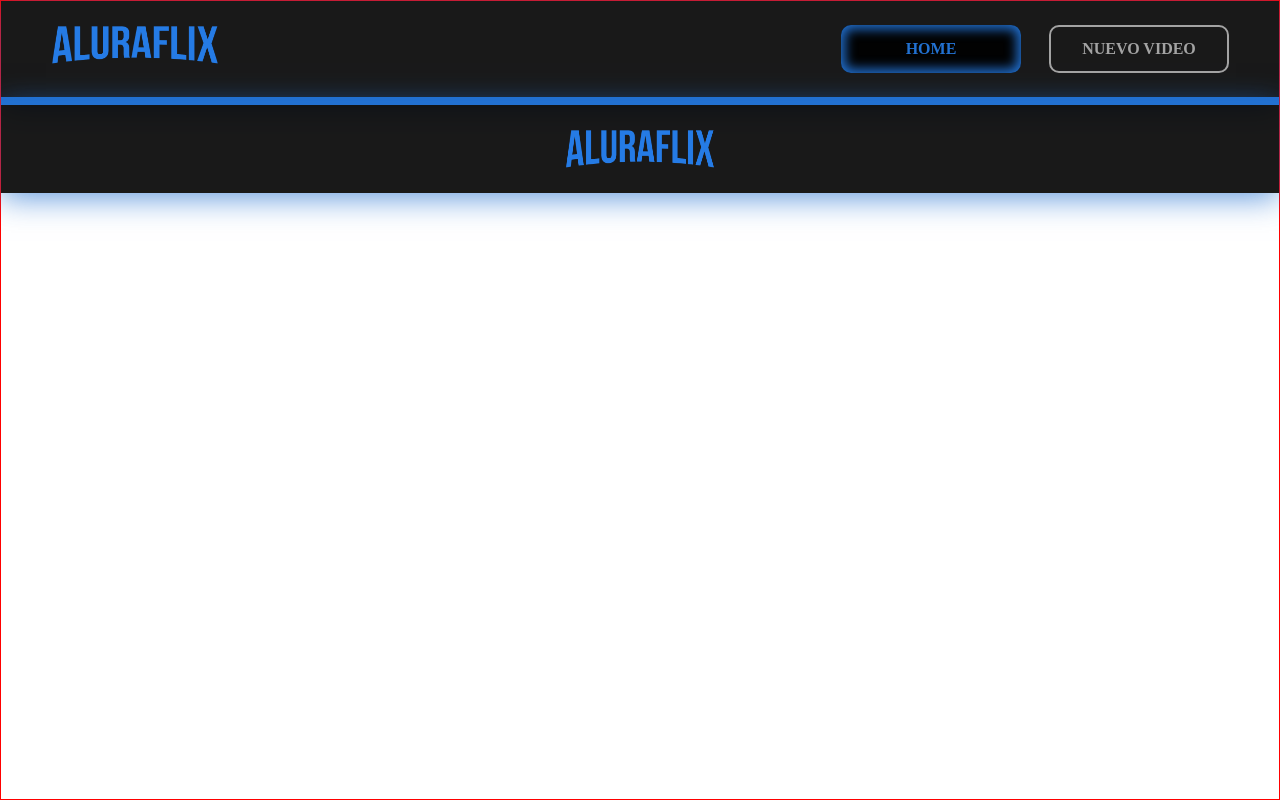
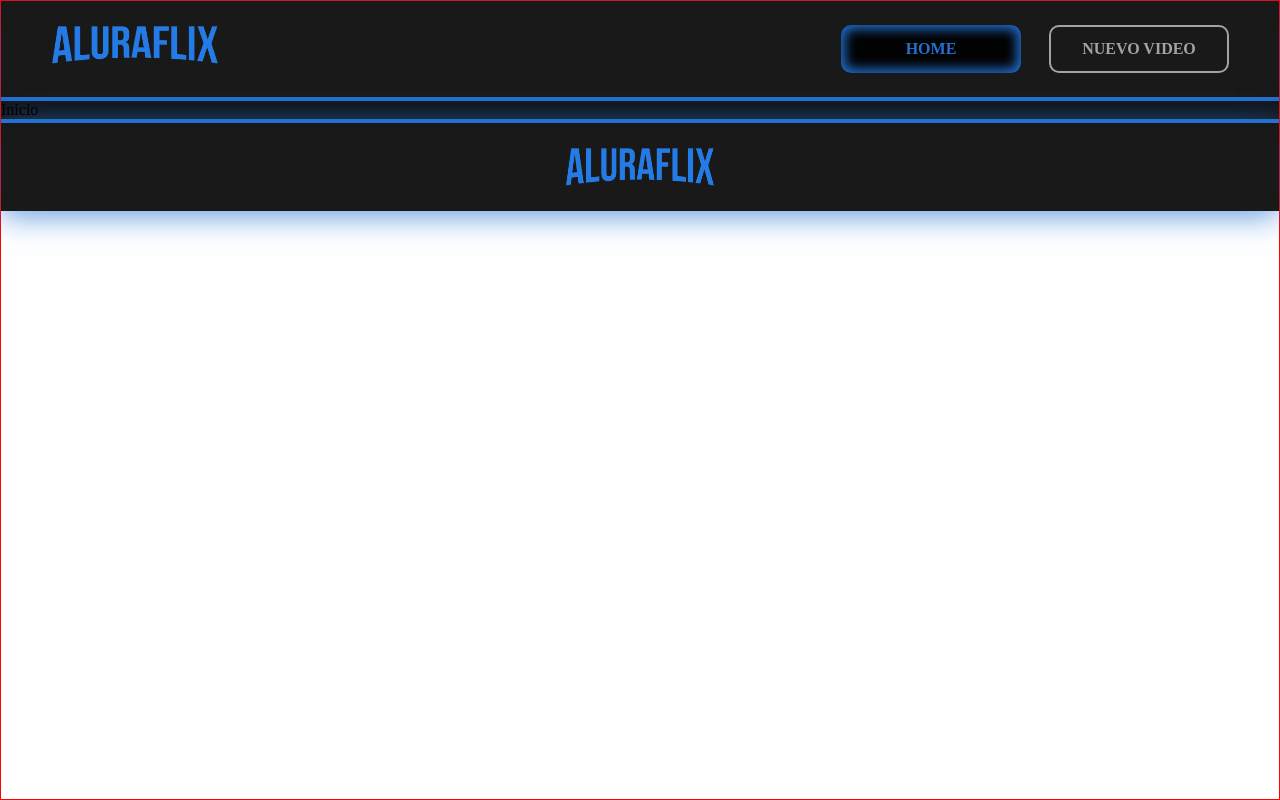
Before and after one commit to YossecSA/challengeAluraReact, a React (Vite) app: page / in a window 1280 px wide. Built offline with nearby package versions, Linux system fonts and the light colour scheme.

Commit message:
preparacion de los componentes de la pantalla

```diff
--- /dev/null
+++ b/src/Components/Pagina/Container/Container.jsx
@@ -0,0 +1,6 @@
+import React from 'react'
+import style from './Container.module.css'
+
+export default function Container({ children }) {
+    return <section className={style.container}>{children}</section>;
+}
--- /dev/null
+++ b/src/Components/Pagina/Container/Container.module.css
@@ -0,0 +1,5 @@
+.container{
+    display: flex;
+    flex-direction: column;
+    background-color: rgba(0, 0, 0, 0.9);
+}
--- /dev/null
+++ b/src/Pages/Inicio/Inicio.jsx
@@ -0,0 +1,9 @@
+import React from 'react'
+
+export default function Inicio() {
+  return (
+    <div>
+      <h2>Inicio</h2>
+    </div>
+  )
+}
--- a/src/Pages/PaginaBase/PaginaBase.jsx
+++ b/src/Pages/PaginaBase/PaginaBase.jsx
@@ -1,13 +1,18 @@
-import React from 'react'
-import Cabecera from '../../Components/Pagina/Header/Cabecera'
-import style from './PaginaBase.module.css'
-import Footer from '../../Components/Pagina/Footer/Footer'
+import React from "react";
+import Cabecera from "../../Components/Pagina/Header/Cabecera";
+import style from "./PaginaBase.module.css";
+import Footer from "../../Components/Pagina/Footer/Footer";
+import Container from "../../Components/Pagina/Container/Container";
+import { Outlet } from "react-router-dom";
 
 export default function PaginaBase() {
-  return (
-    <main className={style.container}>
-      <Cabecera></Cabecera>
-      <Footer></Footer>
-    </main>
-  )
+    return (
+        <main className={style.container}>
+            <Cabecera></Cabecera>
+            <Container>
+                <Outlet></Outlet>
+            </Container>
+            <Footer></Footer>
+        </main>
+    );
 }
--- /dev/null
+++ b/src/Pages/SubirVideo/SubirVideo.jsx
@@ -0,0 +1,10 @@
+import React from 'react'
+import sytle from './SubirVideo.module.css'
+
+export default function SubirVideo() {
+  return (
+    <div>
+      <h2>Subir Video</h2>
+    </div>
+  )
+}
--- a/src/RoutesPrincipal.jsx
+++ b/src/RoutesPrincipal.jsx
@@ -1,12 +1,17 @@
 import React from "react";
 import { BrowserRouter, Routes, Route } from "react-router-dom";
 import PaginaBase from "./Pages/PaginaBase/PaginaBase";
+import SubirVideo from "./Pages/SubirVideo/SubirVideo";
+import Inicio from "./Pages/Inicio/Inicio";
 
 export default function RoutesPrincipal() {
     return (
         <BrowserRouter>
             <Routes>
-                <Route path="/" element={<PaginaBase />}></Route>
+                <Route path="/" element={<PaginaBase />}>
+                    <Route index element={<Inicio />}></Route>
+                    <Route path="subirvideo" element={<SubirVideo />}></Route>
+                </Route>
             </Routes>
         </BrowserRouter>
     );
```
Also changed, not shown: src/Pages/SubirVideo/SubirVideo.module.css (added).
